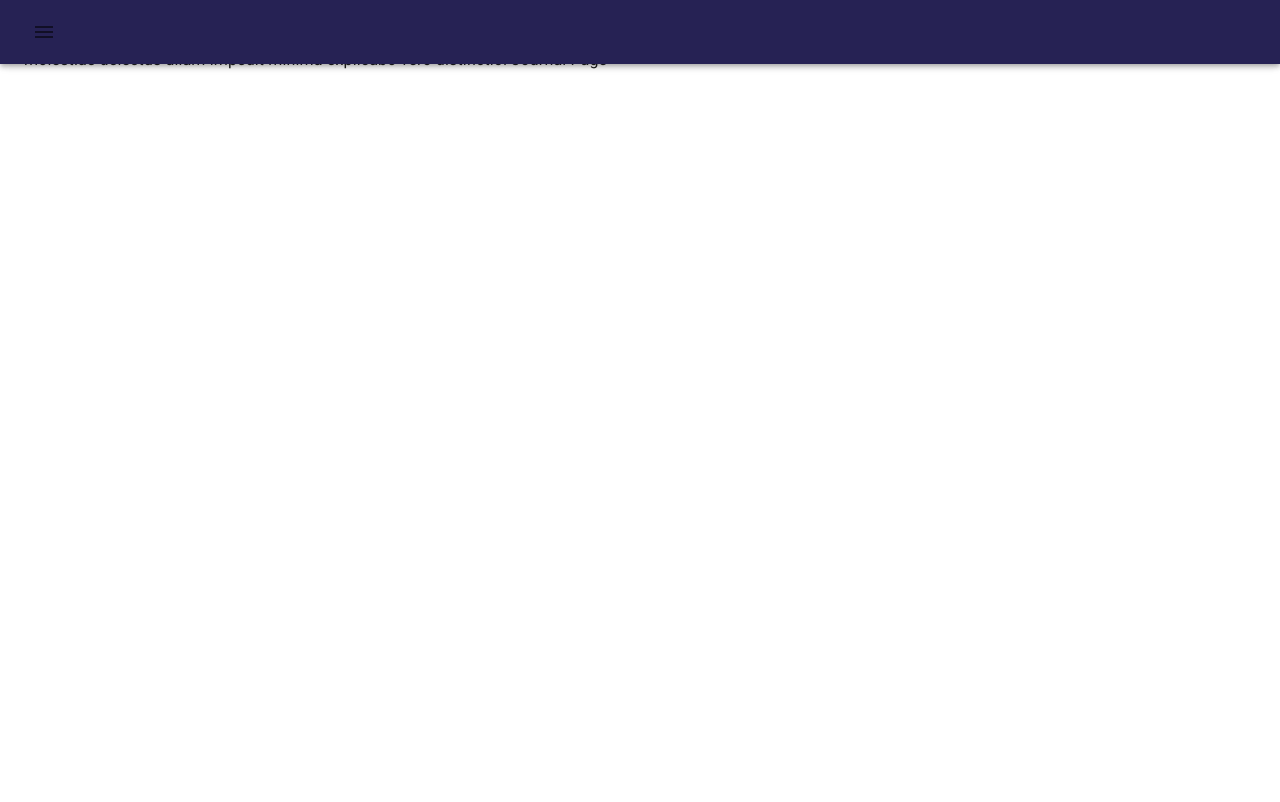
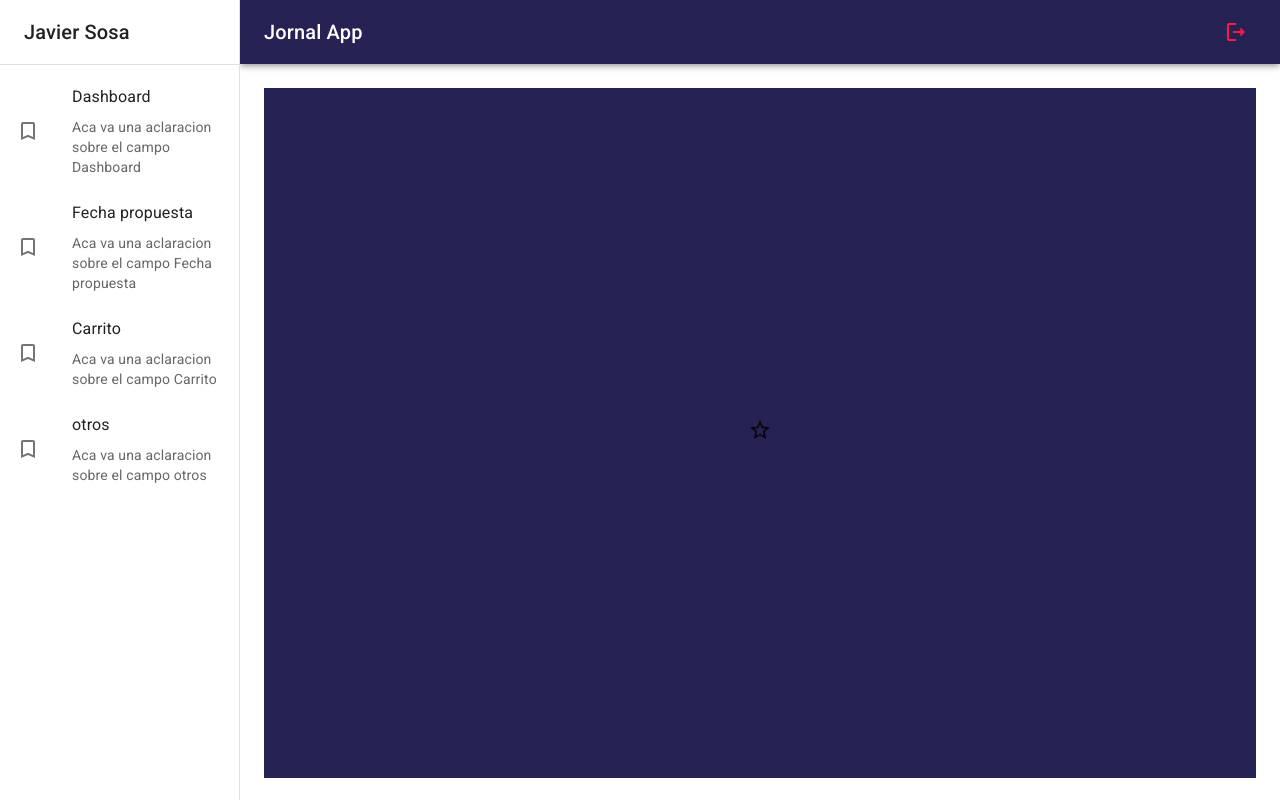
Before and after one commit to Janegro09/BasicLogin, a React (Vite) app: page / in a window 1280 px wide. Built offline with nearby package versions, Linux system fonts and the light colour scheme.

Commit message:
navbar terminado

```diff
--- a/src/journal/components/Navbar.jsx
+++ b/src/journal/components/Navbar.jsx
@@ -1,17 +1,33 @@
-import { MenuOutlined } from '@mui/icons-material'
-import { AppBar, IconButton, Toolbar } from '@mui/material'
+import { LogoutOutlined, MenuOutlined } from '@mui/icons-material'
+import { AppBar, Grid, IconButton, Toolbar, Typography } from '@mui/material'
 import React from 'react'
 
-export const Navbar = () => {
+export const Navbar = ({  drawerWidth = 240 }) => {
   return (
     <AppBar
         position='fixed'
-        sx={{ }}
+        sx={{
+            width: { sm: `calc(100% - ${drawerWidth}px)`},
+            ml: { sm: `${ drawerWidth }px`}
+        }}
     >
         <Toolbar>
-            <IconButton>
+            <IconButton
+                color='inherit'
+                edge='start'
+                sx={{ mr:2, display: { sm: 'none' }}}
+            >
                 <MenuOutlined />
             </IconButton>
+
+            <Grid container direction='row' justifyContent='space-between' alignItems='center'>
+                <Typography variant='h6' noWrap component='div'> Jornal App</Typography>
+
+                <IconButton color='error' >
+                    <LogoutOutlined />
+                </IconButton>
+
+            </Grid>
         </Toolbar>
 
     </AppBar>
--- /dev/null
+++ b/src/journal/components/Sidebar.jsx
@@ -0,0 +1,62 @@
+import {
+    Box,
+    Divider,
+    Drawer,
+    Grid,
+    List,
+    ListItem,
+    ListItemButton,
+    ListItemIcon,
+    ListItemText,
+    Toolbar,
+    Typography } from '@mui/material'
+import React from 'react'
+import { TurnedInNot } from '@mui/icons-material'
+
+export const Sidebar = ({ drawerWidth = 240 }) => {
+  return (
+
+    <Box
+        component='nav'
+        sx={{ width: { sm: drawerWidth }, flexShrink: { sn: 0}}}
+    >
+        <Drawer
+            variant='permanent' // temporary si queremos mostrarlo de forma condicional, ver documentacion
+            open={ true }
+            sx={{
+                display: { xs: 'block' },
+                '& .MuiDrawer-paper': { boxSizing: 'border-box', width: drawerWidth }
+            }}
+        >
+
+        <Toolbar>
+            <Typography variant='h6' noWrap component='div'>
+                Javier Sosa
+            </Typography>
+        </Toolbar>
+        <Divider />
+
+        <List>
+            {
+                ['Dashboard','Fecha propuesta', 'Carrito', 'otros'].map( (text, i) => (
+                    <ListItem key={ i } disablePadding>
+                        <ListItemButton>
+                            <ListItemIcon>
+                                <TurnedInNot />
+                            </ListItemIcon>
+                            <Grid container >
+                                <ListItemText primary={ text } />
+                                <ListItemText secondary={ "Aca va una aclaracion sobre el campo " + text } />
+                            </Grid>
+                        </ListItemButton>
+                    </ListItem>
+                ))
+            }
+        </List>
+
+        </Drawer>
+
+    </Box>
+
+  )
+}
--- a/src/journal/components/index.js
+++ b/src/journal/components/index.js
@@ -1 +1,2 @@
 export * from './Navbar';
+export * from './Sidebar';
--- a/src/journal/layout/JournalLayout.jsx
+++ b/src/journal/layout/JournalLayout.jsx
@@ -1,6 +1,6 @@
-import { Box } from '@mui/material';
+import { Box, Toolbar } from '@mui/material';
 import React from 'react';
-import { Navbar } from '../components/Navbar';
+import { Navbar, Sidebar } from '../components';
 
 const drawerWidth = 240;
 
@@ -9,13 +9,20 @@
     <Box sx={{ display: 'flex'}}>
 
         {/* Navbar */}
-        <Navbar />
+        <Navbar drawerWidth={ drawerWidth } />
+
         {/* Sidebar */}
+        <Sidebar drawerWidth={ drawerWidth } />
+
 
         <Box
             container='main'
             sx={{ flexGrow: 1, p: 3}}
         >
+
+            {/* Toolbar */}
+            <Toolbar />
+
             { children }
         </Box>
     </Box>
--- a/src/journal/pages/JournalPage.jsx
+++ b/src/journal/pages/JournalPage.jsx
@@ -1,16 +1,15 @@
-import { MailLockOutlined } from '@mui/icons-material';
-import { Typography } from '@mui/material';
 import React from 'react';
 import { JournalLayout } from '../layout/JournalLayout';
+import { NothingSelectedView } from '../views';
 
 export const JournalPage = () => {
   return (
     <JournalLayout>
-
-        <Typography>
+        <NothingSelectedView />
+        {/* <Typography>
             Lorem ipsum dolor sit amet consectetur adipisicing elit. Reiciendis quas eos voluptas, quo doloremque voluptates similique. Est, et. Cumque totam illo inventore molestiae delectus ullam impedit minima explicabo vero distinctio.
             Journal Page
-        </Typography>
+        </Typography> */}
 
     </JournalLayout>
   )
--- /dev/null
+++ b/src/journal/views/NothingSelectedView.jsx
@@ -0,0 +1,25 @@
+import { StarOutline } from '@mui/icons-material';
+import { Grid } from '@mui/material';
+import React from 'react';
+
+export const NothingSelectedView = () => {
+  return (
+
+    <Grid
+            container
+            spacing={ 0 }
+            direction="column"
+            alignItems="center"
+            justifyContent="center"
+            sx={{ minHeight: 'calc(100vh - 110px)', backgroundColor: 'primary.main'}}
+        >
+            <Grid item xs={ 12 } >
+                <StarOutline />
+
+
+            </Grid>
+
+    </Grid>
+
+  )
+}
--- /dev/null
+++ b/src/journal/views/index.js
@@ -0,0 +1 @@
+export * from './NothingSelectedView'
```
